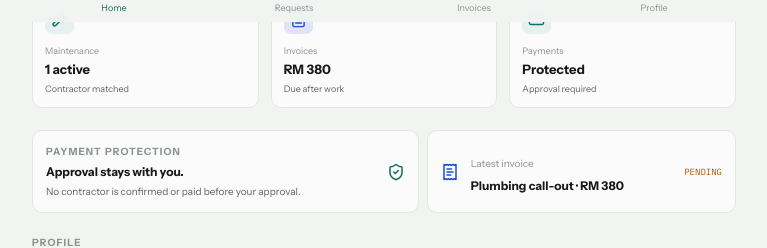
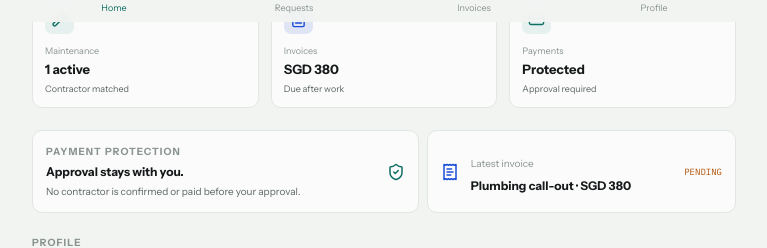
Before and after one commit to dropandresetmain-prog/army-of-interns, a Next.js app: page /landlords in a window 1280 px wide. Shown: the part 778-1026 px from the top of the page, without its empty margins (256-1023 px from the left). Built offline with nearby package versions, Linux system fonts and the light colour scheme; no server answers.

Commit message:
Standardize displayed currency from RM to SGD

```diff
--- a/src/components/brand-system.tsx
+++ b/src/components/brand-system.tsx
@@ -20,7 +20,7 @@ function CommandCentreSample() {
 
 function LandlordSample() {
   const chips = [["New", "new"], ["Hiring", "hiring"], ["Matched", "matched"], ["Fixed", "fixed"], ["Paid", "paid"]] as const;
-  return <div className="landlord-shell"><div className="landlord-top"><span>MY PROPERTY</span><strong>18-07 · The Cedar</strong><button aria-label="Notifications">•••</button></div><section className="landlord-alex"><div className="landlord-orbit landlord-orbit--ops"><span>SZ</span><small>Contractor</small></div><div className="landlord-core"><span>AX</span><b>Alex</b><small>Managing your home</small></div><div className="landlord-orbit landlord-orbit--tenant"><span>KA</span><small>Tenant</small></div></section><section className="landlord-status"><span>Maintenance request</span><b>Leaking toilet</b><div>{chips.map(([label, type], index) => <span key={label} className={`journey journey--${type} ${index < 3 ? "journey--done" : ""}`}>{index < 3 && <Check size={10} />}{label}</span>)}</div></section><section className="landlord-cards"><div><Wrench size={16} /><span>Maintenance</span><b>1 active</b></div><div><ClipboardList size={16} /><span>Invoices</span><b>RM 380 due</b></div><div><CircleDollarSign size={16} /><span>Payment</span><b>Protected</b></div></section></div>;
+  return <div className="landlord-shell"><div className="landlord-top"><span>MY PROPERTY</span><strong>18-07 · The Cedar</strong><button aria-label="Notifications">•••</button></div><section className="landlord-alex"><div className="landlord-orbit landlord-orbit--ops"><span>SZ</span><small>Contractor</small></div><div className="landlord-core"><span>AX</span><b>Alex</b><small>Managing your home</small></div><div className="landlord-orbit landlord-orbit--tenant"><span>KA</span><small>Tenant</small></div></section><section className="landlord-status"><span>Maintenance request</span><b>Leaking toilet</b><div>{chips.map(([label, type], index) => <span key={label} className={`journey journey--${type} ${index < 3 ? "journey--done" : ""}`}>{index < 3 && <Check size={10} />}{label}</span>)}</div></section><section className="landlord-cards"><div><Wrench size={16} /><span>Maintenance</span><b>1 active</b></div><div><ClipboardList size={16} /><span>Invoices</span><b>SGD 380 due</b></div><div><CircleDollarSign size={16} /><span>Payment</span><b>Protected</b></div></section></div>;
 }
 
 export function BrandSystem() {
--- a/src/components/landlord-command-centre.tsx
+++ b/src/components/landlord-command-centre.tsx
@@ -23,7 +23,7 @@ const voiceOptions = ["Singlish", "Normal English", "Mandarin", "Tamil", "Malay"
 
 const notifications = [
   "Alex matched a contractor for the leaking toilet.",
-  "Invoice RM 380 is pending your approval.",
+  "Invoice SGD 380 is pending your approval.",
 ];
 
 function Journey({ activeStage = "Matched" }: { activeStage?: ContractorStage }) {
@@ -169,7 +169,7 @@ function OverviewGrid() {
         </span>
         <div>
           <small>Invoices</small>
-          <strong>RM 380</strong>
+          <strong>SGD 380</strong>
           <p>Due after work</p>
         </div>
       </article>
@@ -202,7 +202,7 @@ function FinanceSplit() {
         <ReceiptText size={18} aria-hidden="true" />
         <div>
           <span>Latest invoice</span>
-          <b>Plumbing call-out · RM 380</b>
+          <b>Plumbing call-out · SGD 380</b>
         </div>
         <small>Pending</small>
       </article>
```
